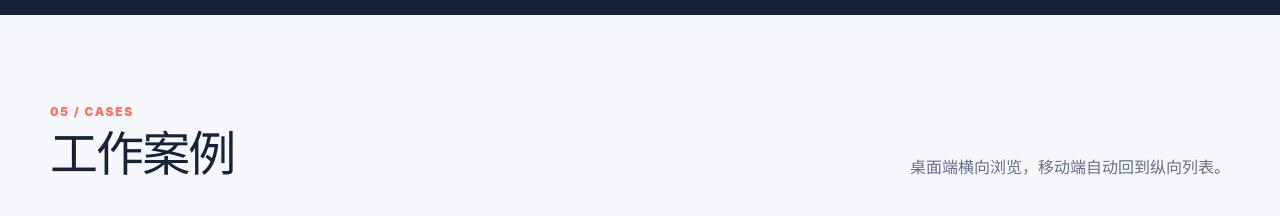
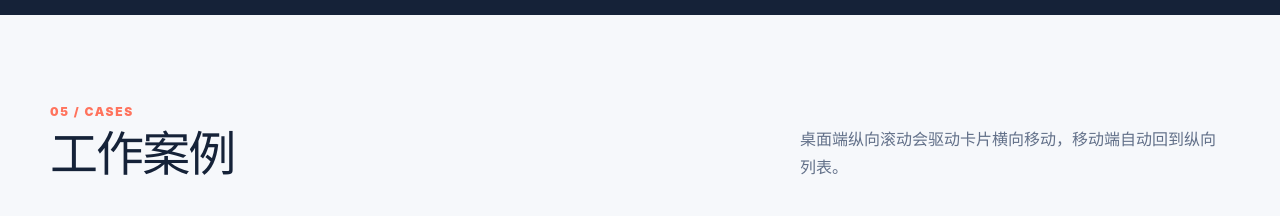
Before and after one commit to dogebi/xulonghuan, a React (Vite) app: page / in a window 1280 px wide. Shown: the part 3120-3336 px from the top of the page. Built offline with nearby package versions, Linux system fonts and the light colour scheme; grey boxes are pictures that could not be loaded.

Commit message:
데스크톱 세로 스크롤 가로 사례 이동 추가

```diff
--- a/src/App.tsx
+++ b/src/App.tsx
@@ -72,7 +72,7 @@ export default function App() {
     <section className="section" id="insights"><div className="shell"><div className="section-head"><div><div className="kicker">02 / INSIGHTS</div><h2>三个关键判断</h2></div><p>原访谈中的行业观察，改造成更容易阅读和分享的观点卡片。</p></div><div className="insights" ref={cards.ref}>{insights.map(([n, title, description], i) => <button className={`insight ${cards.visible ? 'is-visible' : ''} ${active === i ? 'is-active' : ''}`} style={{ '--delay': `${i * .1}s` } as CSSProperties} onClick={() => setActive(i)} key={n}><span className="num">{n}</span><h3>{title}</h3><p>{description}</p></button>)}</div><div className="stats"><CountUp target={11} label="团队核心成员" /><CountUp target={15} label="研发团队规模上限" /><CountUp target={2007} label="团队成立年份" /></div><div className="logo-marquee"><div className="logo-marquee-track"><span>承爵科技</span><span>Microsoft</span><span>SK</span><span>LG</span><span>CHINAJOY</span><span>承爵科技</span><span>Microsoft</span><span>SK</span><span>LG</span><span>CHINAJOY</span></div></div></div></section>
     <section className="section" id="product"><div className="shell"><div className="section-head"><div><div className="kicker">03 / PRODUCT</div><h2>产品与团队</h2></div><p>从童年回忆出发，把熟悉的游戏体验转译成移动端的新玩法。</p></div><div className="product"><div className="product-copy"><div className="kicker cyan">TEAM NOTE</div><h3>让游戏回到<br />好玩的本质</h3><p>团队核心成员拥有互联网、海外技术和游戏研发经验，围绕同一个产品目标共同推进。</p><Magnetic>浏览视觉资料 →</Magnetic><button className="pay" onClick={() => setPaid(true)}>完成首次支付 <span>↗</span></button></div><div className="product-list"><article><img src={team} alt="团队照片" /><div><h4>复合型研发团队</h4><p>技术、产品与美术协同工作。</p></div></article><article><img src="https://i2.sinaimg.cn/gm/industryimage/image9/yaodian1.jpg" alt="游戏观点图片" /><div><h4>长线产品思维</h4><p>关注玩法生命周期与用户体验。</p></div></article></div></div></div></section>
     <section className="section feature-story" id="features"><div className="shell feature-layout"><div className="feature-copy"><div className="kicker">04 / FEATURES</div><h2>滚动，切换<br />产品判断。</h2><p>固定住核心画面，让三个功能随着滚动节奏依次出现。</p></div><div className="feature-steps">{features.map(([number, title, description], i) => <button className={featureActive === i ? 'active' : ''} onClick={() => setFeatureActive(i)} key={number}><span>{number}</span><strong>{title}</strong><small>{description}</small></button>)}</div></div></section>
-    <section className="section cases" id="cases"><div className="shell"><div className="section-head"><div><div className="kicker">05 / CASES</div><h2>工作案例</h2></div><p>桌面端横向浏览，移动端自动回到纵向列表。</p></div><div className="cases-track">{cases.map(([title, description, image], i) => <button className="case-card" onClick={() => setSelectedCase(i)} key={title}><img src={image} alt={title} /><div><span>0{i + 1}</span><h3>{title}</h3><p>{description}</p></div></button>)}</div></div></section>
+    <section className="section cases" id="cases"><div className="shell"><div className="section-head"><div><div className="kicker">05 / CASES</div><h2>工作案例</h2></div><p>桌面端纵向滚动会驱动卡片横向移动，移动端自动回到纵向列表。</p></div><div className="cases-track" onWheel={e => { if (window.innerWidth > 820) { e.preventDefault(); e.currentTarget.scrollLeft += e.deltaY } }}>{cases.map(([title, description, image], i) => <button className="case-card" onClick={() => setSelectedCase(i)} key={title}><img src={image} alt={title} /><div><span>0{i + 1}</span><h3>{title}</h3><p>{description}</p></div></button>)}</div></div></section>
     <section className="section pricing" id="pricing"><div className="shell"><div className="section-head"><div><div className="kicker">06 / PLANS</div><h2>选择你的阅读深度</h2></div><p>卡片会随指针轻微倾斜，反射光保持在可控范围内。</p></div><div className="plans">{plans.map(([title, description], i) => <TiltCard key={title}><span className="plan-number">0{i + 1}</span><h3>{title}</h3><p>{description}</p><button onClick={pay}>选择方案 ↗</button></TiltCard>)}</div></div></section>
     <section className="section archive" id="archive"><div className="shell"><div className="section-head"><div><div className="kicker">07 / COMPLETE SOURCE</div><h2>原文内容与全部图片</h2></div><p>以下内容根据新浪原始专题整理，保留原始图片资产与访谈信息。</p></div><a className="original-link" href="./sina-original.html" target="_blank" rel="noreferrer">打开原始页面完整版本 ↗</a><div className="archive-copy">{archiveText.map((text, i) => <p key={i}>{text}</p>)}</div><div className="archive-gallery">{originalImages.map((src, i) => <a href={src} target="_blank" rel="noreferrer" key={src}><img src={src} alt={`新浪原文图片 ${i + 1}`} /><span>{String(i + 1).padStart(2, '0')}</span></a>)}</div></div></section>
   </main>{selectedCase !== null && <div className="case-modal" role="dialog" aria-modal="true" onClick={() => setSelectedCase(null)}><div className="case-detail" onClick={e => e.stopPropagation()}><img src={cases[selectedCase][2]} alt={cases[selectedCase][0]} /><div><span>CASE {String(selectedCase + 1).padStart(2, '0')}</span><h2>{cases[selectedCase][0]}</h2><p>{cases[selectedCase][1]}</p><button onClick={() => setSelectedCase(null)}>关闭详情 ×</button></div></div></div>}<Confetti show={paid} /><footer className="shell footer"><span>一起创业吧 · 许龙焕</span><a href="#top">返回顶部 ↑</a></footer></div>
```
